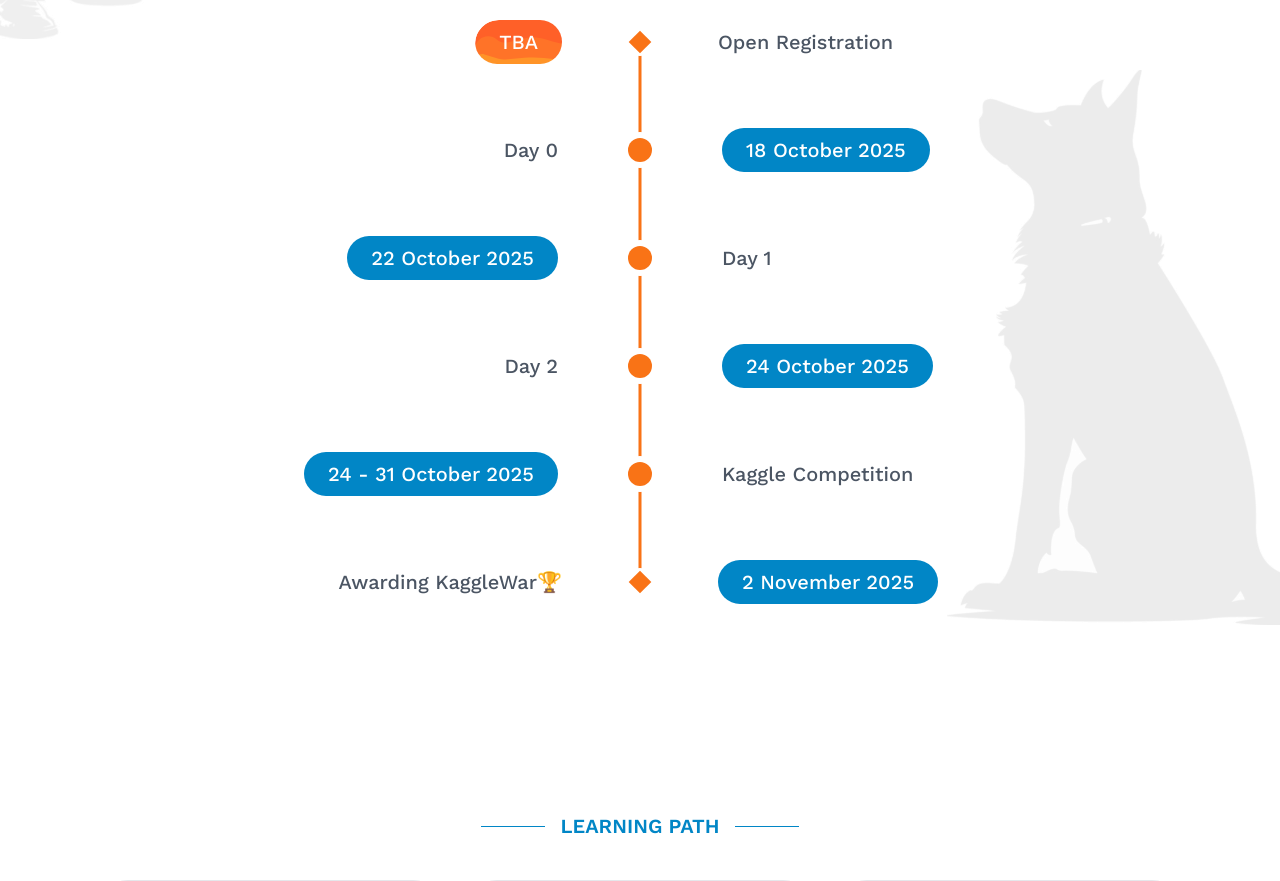
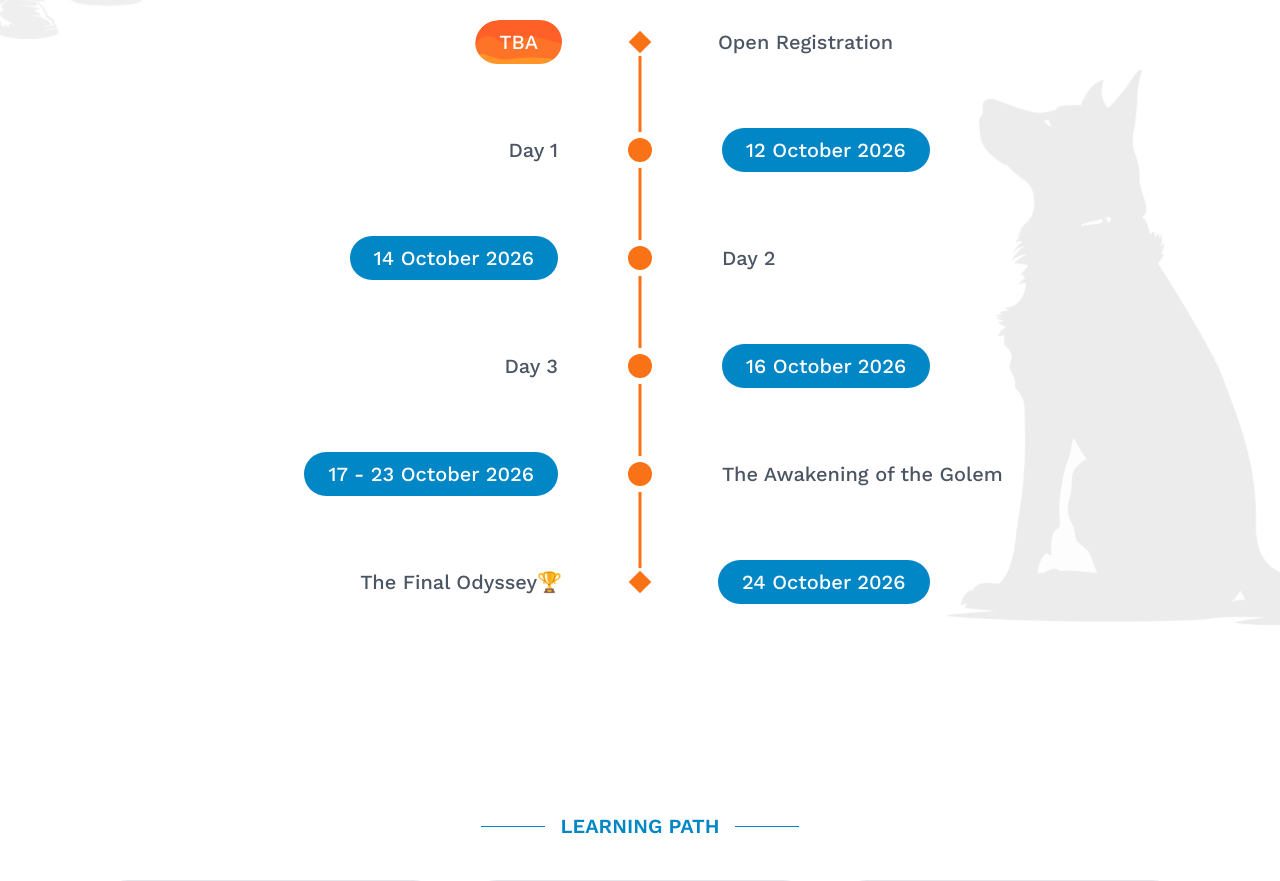
Before and after one commit to bccfilkom/web-dsmbc, a Next.js app: page / in a window 1280 px wide. Shown: the part 2200-3081 px from the top of the page. Built offline with nearby package versions, Linux system fonts and the light colour scheme.

Commit message:
fix: update timeline dates and events for 2026

```diff
--- a/src/shared/components/Timeline/index.tsx
+++ b/src/shared/components/Timeline/index.tsx
@@ -6,11 +6,11 @@
 
 const timelineData = [
   { date: "TBA", title: "Open Registration", type: "start" },
-  { date: "18 October 2025", title: "Day 0" },
-  { date: "22 October 2025", title: "Day 1" },
-  { date: "24 October 2025", title: "Day 2" },
-  { date: "24 - 31 October 2025", title: "Kaggle Competition" },
-  { date: "2 November 2025", title: "Awarding KaggleWar🏆", type: "end" },
+  { date: "12 October 2026", title: "Day 1" },
+  { date: "14 October 2026", title: "Day 2" },
+  { date: "16 October 2026", title: "Day 3" },
+  { date: "17 - 23 October 2026", title: "The Awakening of the Golem" },
+  { date: "24 October 2026", title: "The Final Odyssey🏆", type: "end" },
 ];
 
 export default function Timeline() {
```
